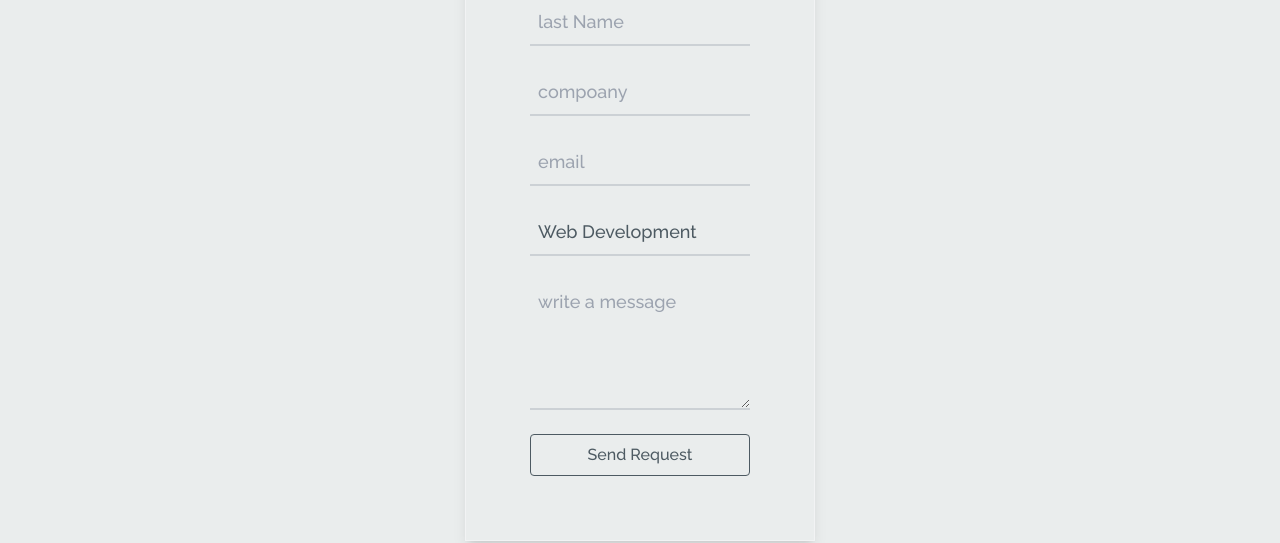
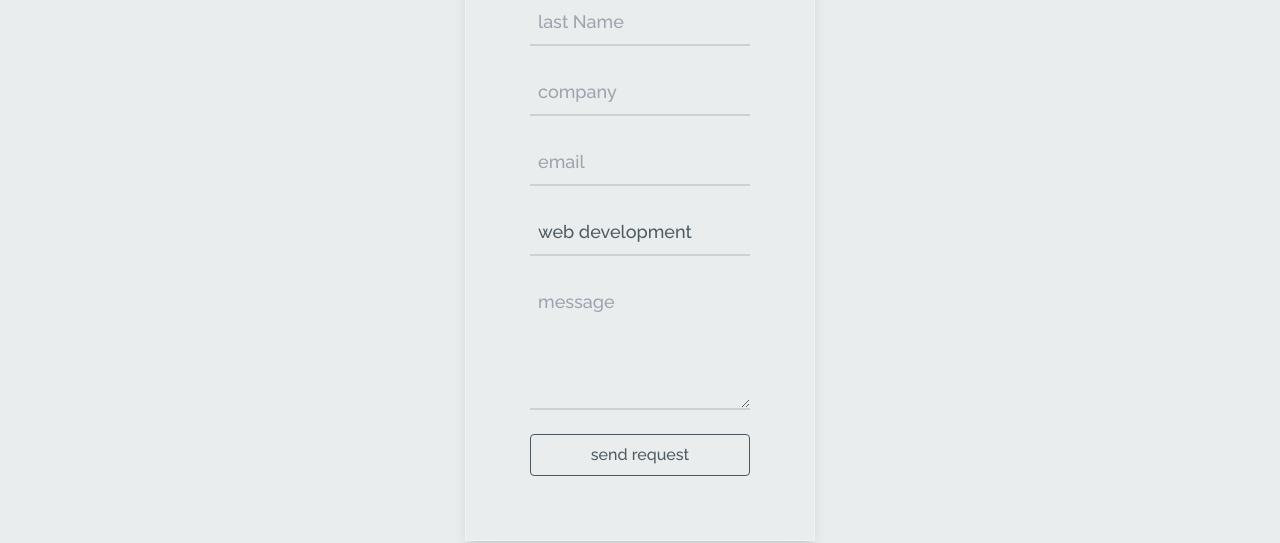
Before and after one commit to ShawnGB/my-portfolio, a React (Vite) app: page /contact in a window 1280 px wide. Shown: the part 231-774 px from the top of the page. Built offline with nearby package versions, Linux system fonts and the light colour scheme.

Commit message:
addedn i18n to contact from

```diff
--- a/src/components/Contact/ContactComonent.tsx
+++ b/src/components/Contact/ContactComonent.tsx
@@ -1,6 +1,9 @@
 import { useForm } from 'react-hook-form';
+import { useTranslation } from 'react-i18next';
 
 export default function ContactComponent() {
+  const { t } = useTranslation();
+
   const {
     register,
     handleSubmit,
@@ -24,7 +27,9 @@ export default function ContactComponent() {
           <input
             className={inputStyle}
             placeholder={
-              errors.firstName ? 'First Name is required.' : 'first Name'
+              errors.firstName
+                ? t('contact.form.required.firstName')
+                : t('contact.form.placeholder.firstName')
             }
             type='text'
             {...register('firstName', { required: true })}
@@ -34,7 +39,9 @@ export default function ContactComponent() {
         <label htmlFor='lastName' className='text-lg text-primary-700 mb-2'>
           <input
             placeholder={
-              errors.lastName ? 'Last Name is required.' : 'last Name'
+              errors.lastName
+                ? t('contact.form.required.lastName')
+                : t('contact.form.placeholder.lastName')
             }
             type='text'
             {...register('lastName', { required: true })}
@@ -44,7 +51,7 @@ export default function ContactComponent() {
 
         <label htmlFor='company' className='text-lg text-primary-700 mb-2'>
           <input
-            placeholder='compoany'
+            placeholder={t('contact.form.placeholder.company')}
             type='text'
             {...register('company')}
             className={inputStyle}
@@ -53,7 +60,11 @@ export default function ContactComponent() {
 
         <label htmlFor='email' className='text-lg text-primary-700 mb-2'>
           <input
-            placeholder={errors.email ? 'email is required.' : 'email'}
+            placeholder={
+              errors.email
+                ? t('contact.form.required.email')
+                : t('contact.form.placeholder.email')
+            }
             type='text'
             {...register('email', { required: true })}
             className={inputStyle}
@@ -67,20 +78,30 @@ export default function ContactComponent() {
               className={inputStyle}
               style={{ appearance: 'none' }}
             >
-              <option value='Webdevelopment'>Web Development</option>
-              <option value='Product Management'>Product Management</option>
-              <option value='Consulting'>Consulting</option>
+              <option value='Webdevelopment'>
+                {t('contact.form.placeholder.services.webDev')}
+              </option>
+              <option value='Product Management'>
+                {t('contact.form.placeholder.services.product')}
+              </option>
+              <option value='Consulting'>
+                {t('contact.form.placeholder.services.consulting')}
+              </option>
             </select>
           </label>
         </div>
         {errors.role && (
-          <p className='text-red-500 text-sm mb-2'>Please select a role.</p>
+          <p className='text-red-500 text-sm mb-2'>
+            {t('contact.from.required.services')}
+          </p>
         )}
 
         <label htmlFor='message' className='text-lg text-primary-700 mb-2'>
           <textarea
             placeholder={
-              errors.message ? 'a message is requirred' : 'write a message'
+              errors.message
+                ? t('contact.form.required.message')
+                : t('contact.form.placeholder.message')
             }
             {...register('message', { required: true })}
             className={inputStyle}
@@ -92,7 +113,7 @@ export default function ContactComponent() {
           type='submit'
           className='block border border-primary-700 text-primary-700 hover:text-background hover:border-primary-500'
         >
-          Send Request
+          {t('contact.form.placeholder.submit')}
         </button>
       </form>
     </div>
--- a/src/locales/de.json
+++ b/src/locales/de.json
@@ -76,13 +76,27 @@
     ]
   },
   "contact": {
-    "email": "info@example.com",
-    "phone": "+1234567890",
-    "address": "123 Straße, Stadt, Land",
-    "social": {
-      "linkedin": "https://www.linkedin.com/in/dein-name/",
-      "github": "https://github.com/dein-name/"
+    "form": {
+      "placeholder": {
+        "firstName": "vorname",
+        "lastName": "nachname",
+        "company": "unternehmen",
+        "email": "e-Mail",
+        "services": {
+          "product": "produktmanagement",
+          "webDev": "webentwicklung",
+          "consulting": "beratung"
+        },
+        "message": "nachricht",
+        "submit": "anfrage senden"
+      },
+      "required": {
+        "firstName": "ein Vorname ist erforderlich",
+        "lastName": "ein Nachname ist erforderlich",
+        "email": "eine e-Mail-adresse ist erforderlich",
+        "services": "bitte wählen Sie einen Service aus",
+        "message": "bitte geben Sie eine Nachricht ein"
+      }
     }
-  },
-  "footer": "© 2023 Dein Name. Alle Rechte vorbehalten."
+  }
 }
--- a/src/locales/en.json
+++ b/src/locales/en.json
@@ -86,5 +86,29 @@
         "description": "Peppermint Park Studio Hannover - Studio assistant\nTinnitus in Tobago - Stadt unter Glas, LP - Engineer/ Producer\nBar 25 - FacilityManagement\n Various Movie productions, in different positions within the camera department"
       }
     ]
+  },
+  "contact": {
+    "form": {
+      "placeholder": {
+        "firstName": "first Name",
+        "lastName": "last Name",
+        "company": "company",
+        "email": "email",
+        "services": {
+          "product": "product Management",
+          "webDev": "web development",
+          "consulting": "consulting"
+        },
+        "message": "message",
+        "submit": "send request"
+      },
+      "required": {
+        "firstName": "a first Name is required",
+        "lastName": "a last Name is required",
+        "email": "a email adress is required",
+        "services": "pls select a service",
+        "message": "pls enter a message"
+      }
+    }
   }
 }
```
